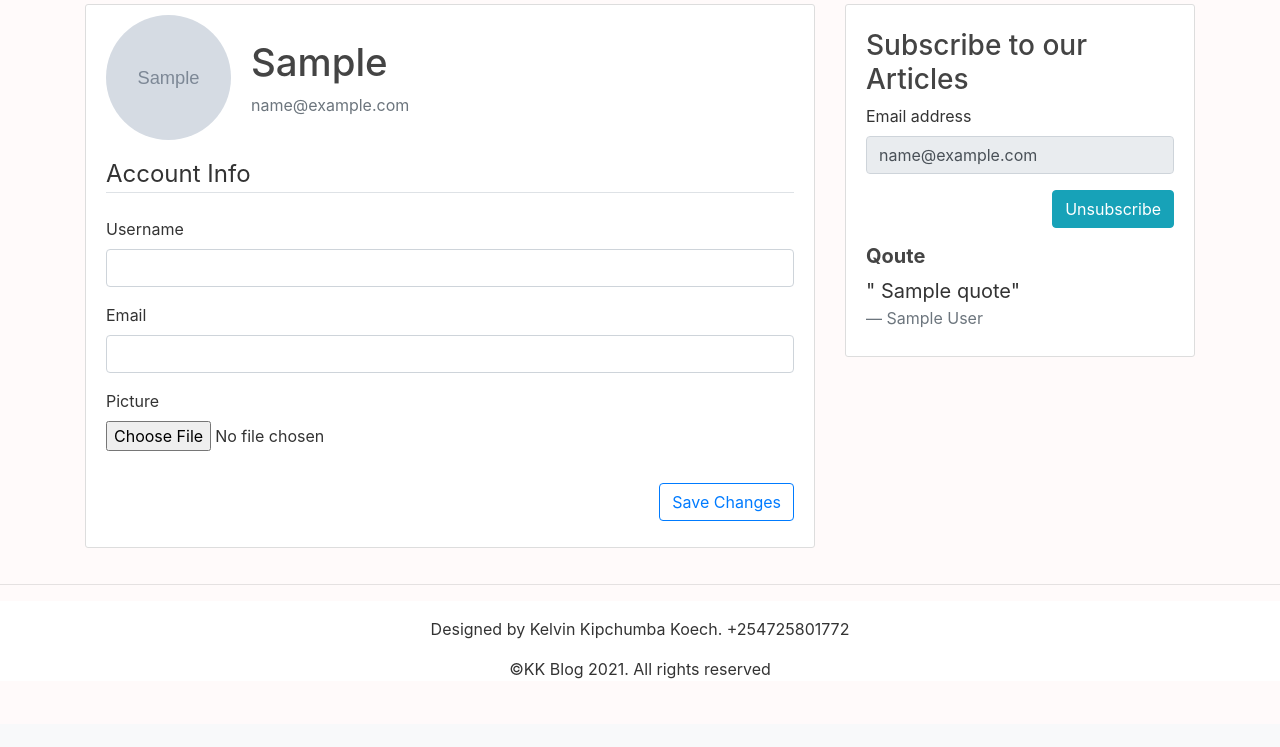
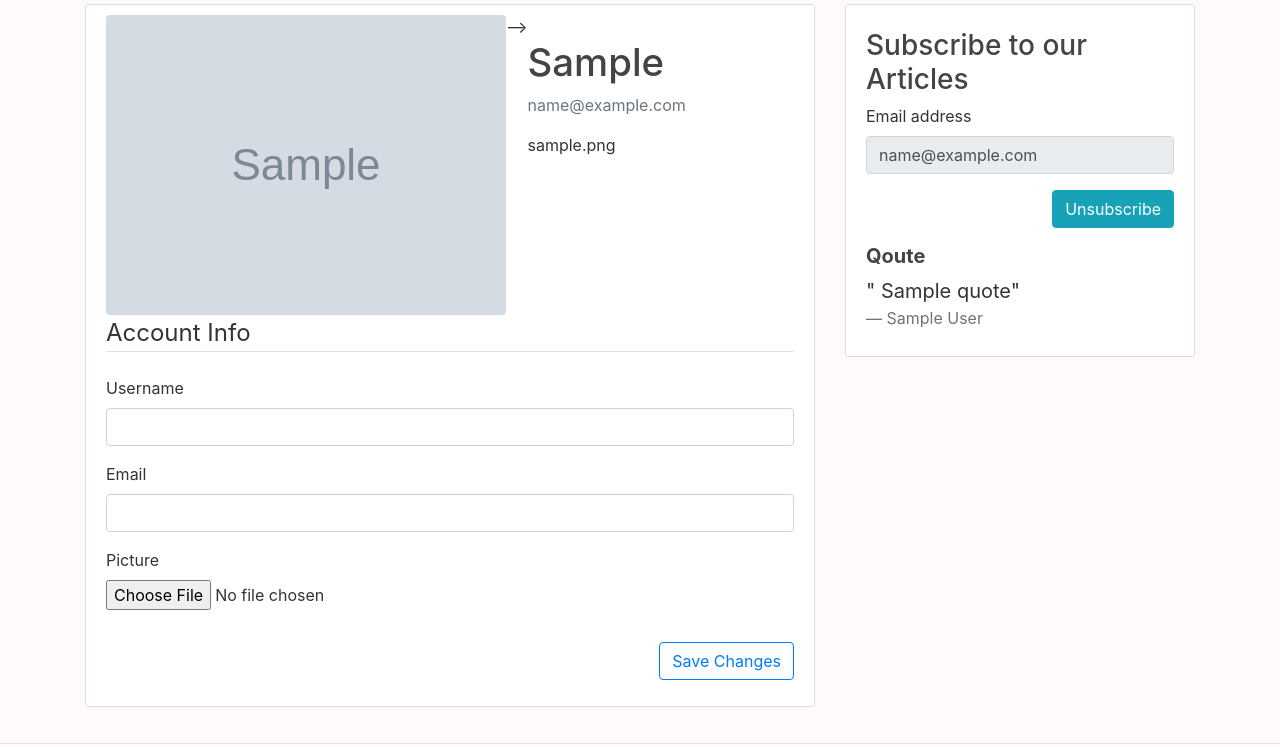
Before and after one commit to k-koech/flask-blog, a Flask app: template app/templates/profile.html in a window 1280 px wide. Shown: the part 76-823 px from the top of the page. Before the commit the page ends 755 px from the top, so only its background shows below. Run offline with Flask 2, Linux system fonts and the light colour scheme; a user stored in the database is signed in; tables that the repository leaves empty hold one stand-in row (values such as "Sample post"); the template is opened without the code that fills it: most values are stand-ins (such as "Sample title", 1, 10 or a date in 2020); grey boxes marked "Sample" are stand-in pictures; form fields are guessed from the names that the template uses; some libraries are stand-ins or nearby versions.

Commit message:
updated picture path

```diff
--- a/app/templates/profile.html
+++ b/app/templates/profile.html
@@ -16,12 +16,13 @@
 
     <div class="content-section">
         <div class="media">
-            <img class="rounded-circle account-img" src="{{ image_file }}">
-            <!-- <img src="{{url_for('static',filename="profile_images"+current_user.image_file )}}" alt="" class="rounded"> -->
+            <!-- <img class="rounded-circle account-img" src="{{ image_file }}"> -->
+            <img src="{{url_for('static',filename="profile_images/"+current_user.image_file )}}" alt="" class="rounded"> -->
 
             <div class="media-body mt-4">
               <h3 class="account-heading">{{ current_user.username|capitalize}}</h3>
               <p class="text-secondary">{{ current_user.email }} </p>
+              <p>{{current_user.image_file }}</p>
             </div>
         </div>
 
```
